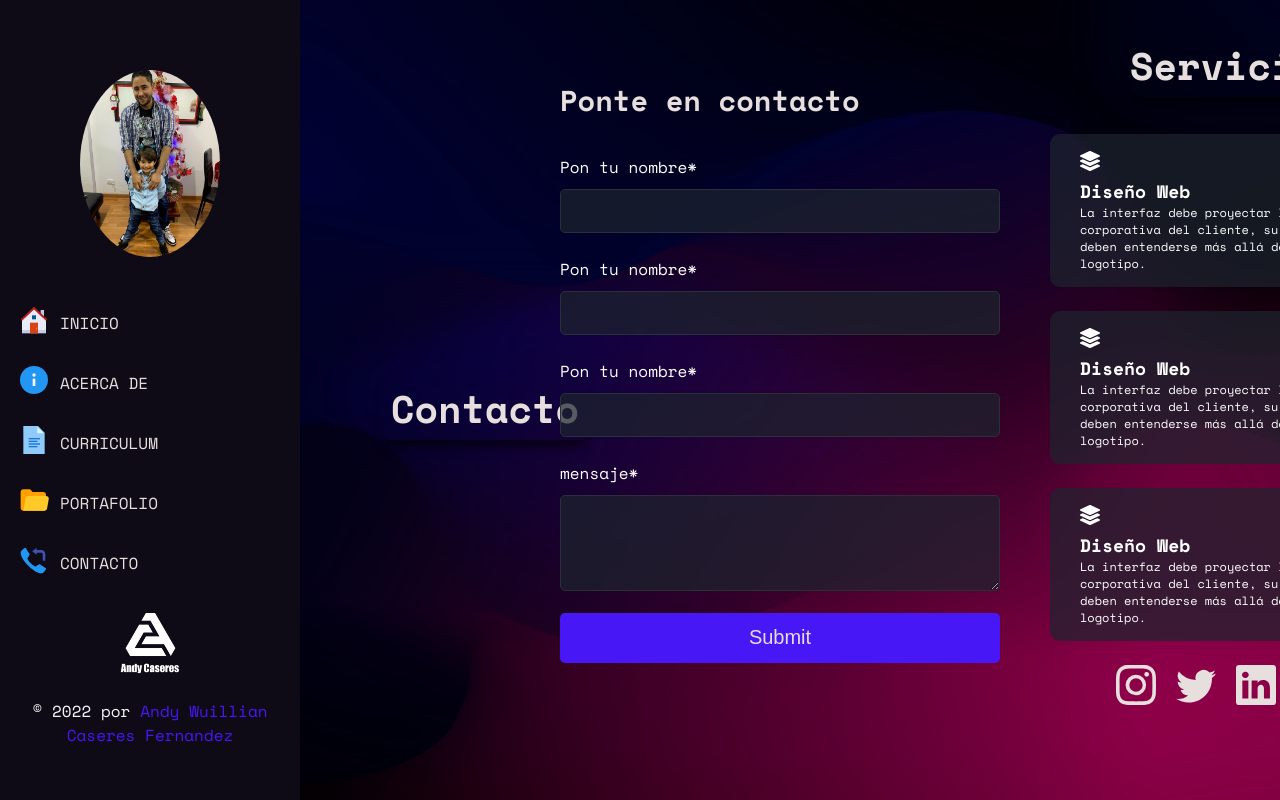
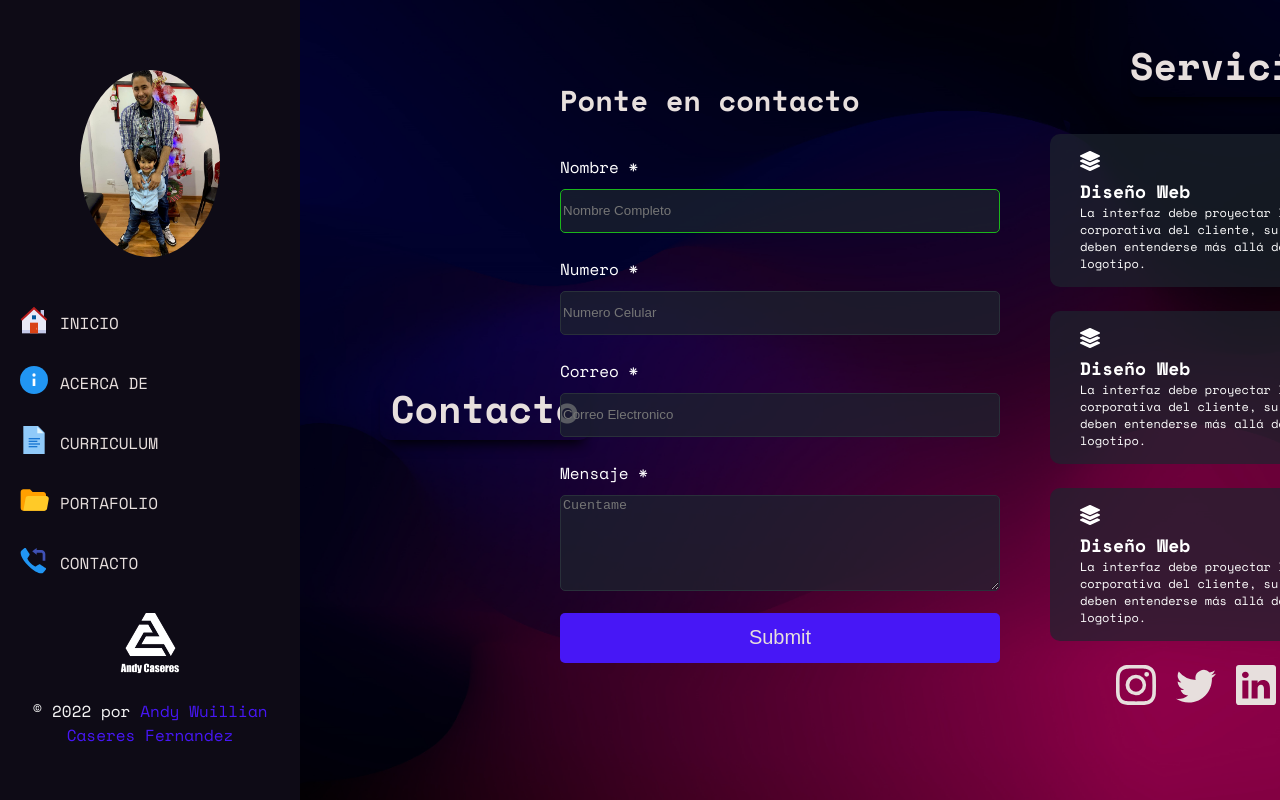
Before and after one commit to chestergalindo/AndyCaseres, a React (Create React App) app: page /Contact in a window 1280 px wide. Shown: the top 800 px of the page. Built offline with nearby package versions, Linux system fonts and the light colour scheme.

Commit message:
correciones title y agregar validaciones y estilos a la validacion correct eh incorrect (Proceso)

```diff
--- a/src/pages/About/About.scss
+++ b/src/pages/About/About.scss
@@ -7,7 +7,7 @@
   width: 210px;
   border-radius: 10px;
   position: relative;
-  left: 120px;
+  left: 150px;
   top: 50px;
   font-size: 2.4rem;
   -webkit-box-shadow: 0px 10px 13px -7px #000000,
--- a/src/pages/Contact/Contact.jsx
+++ b/src/pages/Contact/Contact.jsx
@@ -9,23 +9,33 @@ const Contact = () => {
       <h1 className='title'>Contacto</h1>
       <div className='contacto-content'>
         <div className='Contact-Form'>
-          <form className='Form' action=''>
+          <form id='formulario' className='Form' action=''>
             <h2 className='sub-title'>Ponte en contacto</h2>
             <div className='input'>
-              <label for=''>Pon tu nombre*</label>
-              <input type='text' />
+              <label for=''>Nombre *</label>
+              <input
+                className='input-correct'
+                type='text'
+                name='name'
+                placeholder='Nombre Completo'
+              />
             </div>
             <div className='input'>
-              <label for=''>Pon tu nombre*</label>
-              <input type='text' />
+              <label for=''>Numero *</label>
+              <input type='text' name='number' placeholder='Numero Celular' />
             </div>
             <div className='input'>
-              <label for=''>Pon tu nombre*</label>
-              <input type='text' />
+              <label for=''>Correo *</label>
+              <input type='text' name='mail' placeholder='Correo Electronico' />
             </div>
             <div class='textarea'>
-              <label for=''>mensaje*</label>
-              <textarea name='' id='' cols='30' rows='6'></textarea>
+              <label for=''>Mensaje *</label>
+              <textarea
+                name='msj'
+                id=''
+                cols='30'
+                rows='6'
+                placeholder='Cuentame'></textarea>
             </div>
             <input className='btn' type='submit' />
           </form>
--- a/src/pages/Contact/Contact.scss
+++ b/src/pages/Contact/Contact.scss
@@ -128,6 +128,7 @@ label {
   text-align: center;
   font-size: 20px;
   margin-top: 10px;
+  cursor: pointer;
 }
 
 input:focus {
@@ -171,3 +172,11 @@ textarea:focus {
   position: relative;
   bottom: 6px;
 }
+
+.input-correct {
+  border-color: rgb(27, 182, 27);
+
+  &::before {
+    content: '/';
+  }
+}
--- a/src/pages/Curriculum/Curriculum.jsx
+++ b/src/pages/Curriculum/Curriculum.jsx
@@ -5,7 +5,7 @@ import { AiFillHtml5 } from 'react-icons/ai'
 const Curriculum = () => {
   return (
     <div className='Curriculum'>
-      <h1 className='title'> Skills</h1>
+      <h1 className='title-skill '> Skills</h1>
       <div className='curriculum-content'>
         <Skill
           skill={
--- a/src/pages/Curriculum/Curriculum.scss
+++ b/src/pages/Curriculum/Curriculum.scss
@@ -29,13 +29,13 @@
   justify-content: center;
 }
 
-.title {
+.title-skill {
+  position: relative;
   color: $color-stark;
   text-align: center;
   height: 60px;
   width: 210px;
   border-radius: 10px;
-  position: relative;
   right: 350px;
   top: 50px;
   font-size: 2.4rem;
--- a/src/pages/Curriculum/Skill.jsx
+++ b/src/pages/Curriculum/Skill.jsx
@@ -1,5 +1,3 @@
-import React from 'react'
-
 const Skill = (props) => {
   return (
     <div className='skill'>
```
Also changed, not shown: src/pages/Contact/validaciones.js (added, +50 -0 lines).
